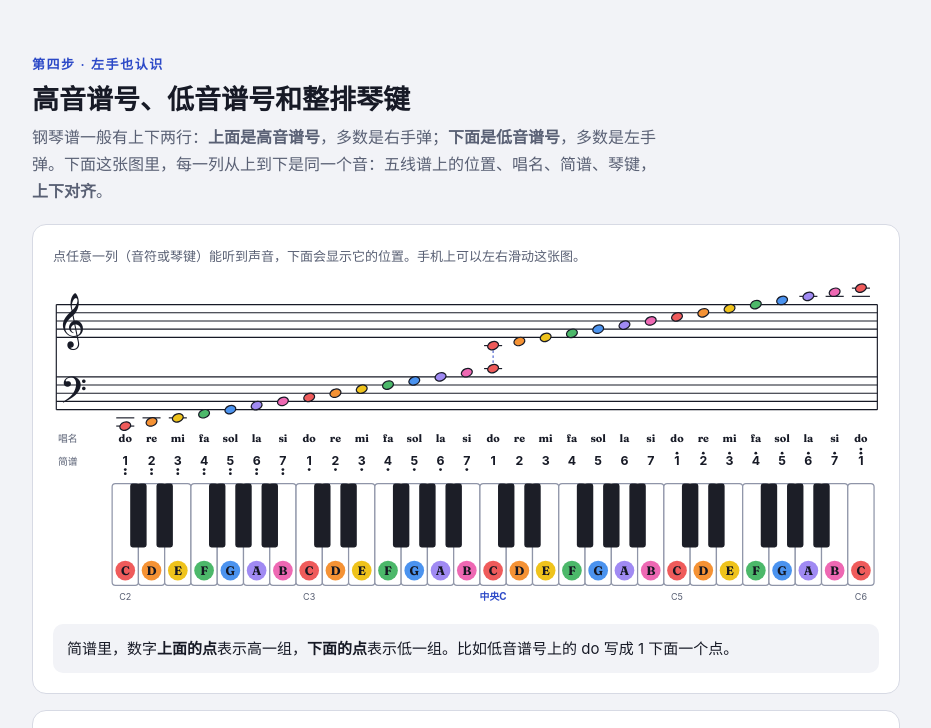
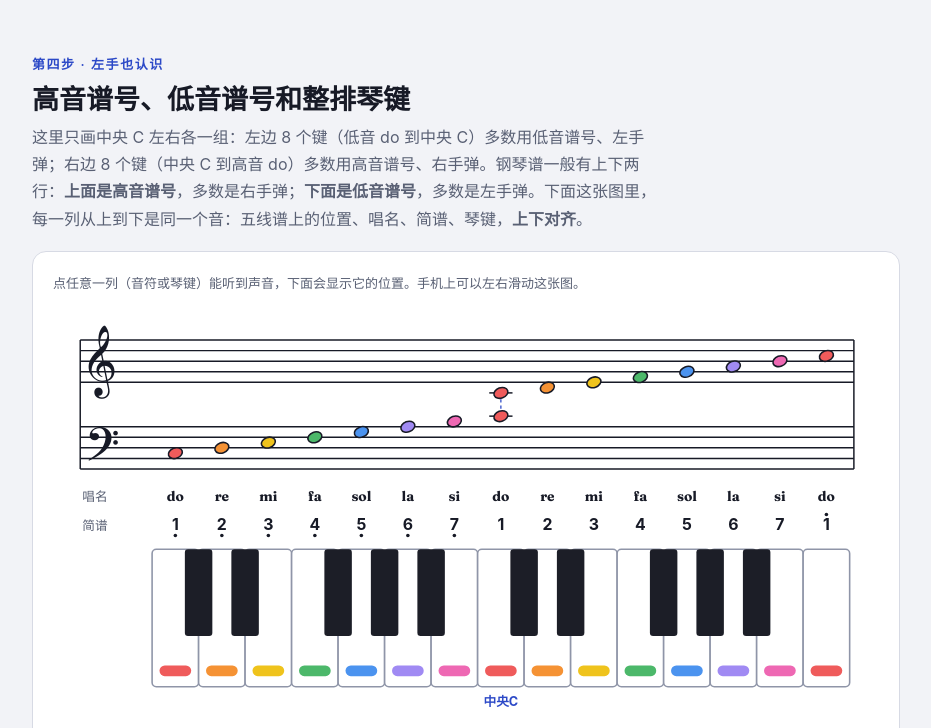
Before and after one commit to lamdba0602/piano-notes, a plain HTML site: page index.html in a window 1280 px wide. Shown: the part 2422-3150 px from the top of the page, without its empty margins (174-1105 px from the left). Drawn offline with Linux system fonts and the light colour scheme.

Commit message:
大谱表缩为中央C左右各一组（C3–C5），琴键去掉字母
Co-Authored-By: Claude Opus 5.5 <noreply@anthropic.com>

```diff
--- a/index.html
+++ b/index.html
@@ -115,7 +115,7 @@ svg.staff{width:100%;min-width:560px;max-width:760px;height:auto;margin:0 auto}
 .mnemo .tip .letters{font-family:var(--f-letter);font-weight:700;font-size:26px;letter-spacing:.18em;color:var(--ink);margin:2px 0 4px}
 
 /* grand staff: treble + bass over the keys, one column per white key */
-svg.grand{width:100%;min-width:820px;height:auto}
+svg.grand{width:100%;max-width:780px;margin:0 auto;height:auto}
 .gcol{cursor:pointer;outline:none}
 .gbg{fill:var(--accent);fill-opacity:0}
 .gcol:hover .gbg{fill-opacity:.06}
@@ -143,7 +143,7 @@ svg.grand{width:100%;min-width:820px;height:auto}
 .ptable .chip{display:inline-block;min-width:1.6em;text-align:center;border-radius:6px;padding:0 5px;color:var(--chip-ink);font-family:var(--f-letter);font-weight:700;margin-right:6px}
 .ptable .so{font-family:var(--f-letter);font-weight:700;display:inline-block;min-width:2.2em}
 .ptable td.mc{box-shadow:inset 0 0 0 2px var(--accent);border-radius:6px}
-@media (max-width:700px){svg.grand{min-width:1000px}}
+@media (max-width:700px){svg.grand{min-width:640px}}
 
 /* practice */
 .quiz-bar{display:flex;flex-wrap:wrap;align-items:center;justify-content:space-between;gap:12px;margin-bottom:16px}
@@ -314,7 +314,7 @@ footer{color:var(--muted);font-size:14px}
     <div class="sec-head">
       <span class="step">第四步 · 左手也认识</span>
       <h2>高音谱号、低音谱号和整排琴键</h2>
-      <p>钢琴谱一般有上下两行：<b>上面是高音谱号</b>，多数是右手弹；<b>下面是低音谱号</b>，多数是左手弹。下面这张图里，每一列从上到下是同一个音：五线谱上的位置、唱名、简谱、琴键，<b>上下对齐</b>。</p>
+      <p>这里只画中央 C 左右各一组：左边 8 个键（低音 do 到中央 C）多数用低音谱号、左手弹；右边 8 个键（中央 C 到高音 do）多数用高音谱号、右手弹。钢琴谱一般有上下两行：<b>上面是高音谱号</b>，多数是右手弹；<b>下面是低音谱号</b>，多数是左手弹。下面这张图里，每一列从上到下是同一个音：五线谱上的位置、唱名、简谱、琴键，<b>上下对齐</b>。</p>
     </div>
     <div class="panel">
       <p class="g-hint">点任意一列（音符或琴键）能听到声音，下面会显示它的位置。手机上可以左右滑动这张图。</p>
@@ -409,7 +409,7 @@ footer{color:var(--muted);font-size:14px}
     </div>
   </section>
 
-  <footer>第一到第三步只画了中央 C 到高音 C 这一段，这是新手最先用到的 8 个音；第四步把范围扩大到 C2～C6，覆盖初学曲子常用的音区。</footer>
+  <footer>第一到第三步只画了中央 C 到高音 C 这一段，这是新手最先用到的 8 个音；第四步把范围扩大到中央 C 左右各一组，左手和右手最常用的就是这一段。</footer>
 </div>
 
 <script>
@@ -539,15 +539,16 @@ footer{color:var(--muted);font-size:14px}
   document.getElementById('kb-main').innerHTML=keyboard({labels:true,mid:true});
   document.getElementById('staff-main').innerHTML=staff(NOTES.map(function(n){return n.id}),{labels:true,colors:true});
 
-  /* grand staff C2–C6: column i = white key i; treble shows d>=0, bass shows d<=0 (C4 on both) */
+  /* grand staff C3–C5: column i = white key i; treble shows d>=0, bass shows d<=0 (C4 on both) */
   const SOL=['do','re','mi','fa','sol','la','si'], SEMI=[0,2,4,5,7,9,11], CN=['一','二','三','四','五','六','七'];
-  const GN=[];
-  for(let o=2;o<=6;o++) for(let k=0;k<7;k++){
-    if(o===6&&k>0) break;
-    const d=(o-4)*7+k;
-    GN.push({id:LETTERS[k]+o,l:LETTERS[k],k:k,o:o,d:d,s:SOL[k],n:String(k+1),dots:o-4,
-      f:261.63*Math.pow(2,((o-4)*12+SEMI[k])/12)});
+  function mk(d){
+    const o=4+Math.floor(d/7), k=((d%7)+7)%7;
+    return {id:LETTERS[k]+o,l:LETTERS[k],k:k,o:o,d:d,s:SOL[k],n:String(k+1),dots:o-4,
+      f:261.63*Math.pow(2,((o-4)*12+SEMI[k])/12)};
   }
+  /* chart range: one octave each side of middle C (C3 … C4 … C5) */
+  const GN=[]; for(let d=-7;d<=7;d++) GN.push(mk(d));
+  const G_CW=44, G_L=72, G_MID=7;
   function posName(s){
     if(s>=0&&s<=8) return s%2===0?'第'+CN[s/2]+'线':'第'+CN[(s-1)/2]+'间';
     const k=s>8?s-8:-s, pre=s>8?'上加':'下加';
@@ -568,11 +569,11 @@ footer{color:var(--muted);font-size:14px}
     return g.n;
   }
   function grand(){
-    const cw=32, L=72, n=GN.length, W=L+n*cw+6, sp=10;
-    const tTop=36, tBot=tTop+4*sp, bTop=124, bBot=bTop+4*sp;
-    const labY=204, kTop=254, kH=124, H=kTop+kH+30, bw=20, bh=78;
+    const cw=G_CW, L=G_L, n=GN.length, W=L+n*cw+6, sp=10;
+    const tTop=36, tBot=tTop+4*sp, bTop=118, bBot=bTop+4*sp;
+    const labY=bBot+30, kTop=labY+46, kH=130, H=kTop+kH+30, bw=26, bh=82;
     const yT=function(s){return tBot-s*sp/2}, yB=function(s){return bBot-s*sp/2};
-    let s='<svg class="grand" viewBox="0 0 '+W+' '+H+'" role="group" aria-label="大谱表和琴键对照，从 C2 到 C6">';
+    let s='<svg class="grand" viewBox="0 0 '+W+' '+H+'" role="group" aria-label="大谱表和琴键对照，中央C左右各一组">';
     for(let i=0;i<5;i++){
       s+='<line class="sl" x1="4" x2="'+(W-2)+'" y1="'+(tTop+i*sp)+'" y2="'+(tTop+i*sp)+'"/>';
       s+='<line class="sl" x1="4" x2="'+(W-2)+'" y1="'+(bTop+i*sp)+'" y2="'+(bTop+i*sp)+'"/>';
@@ -608,10 +609,8 @@ footer{color:var(--muted);font-size:14px}
         s+='<circle class="gdot" cx="'+x+'" cy="'+dy+'" r="1.7"/>';
       }
       s+='<rect class="kw" x="'+x0+'" y="'+kTop+'" width="'+cw+'" height="'+kH+'" rx="4"/>';
-      s+='<circle cx="'+x+'" cy="'+(kTop+kH-18)+'" r="12" style="fill:var(--c-'+g.l+')"/>';
-      s+='<text class="gk" x="'+x+'" y="'+(kTop+kH-13)+'">'+g.l+'</text>';
+      s+='<rect x="'+(x0+7)+'" y="'+(kTop+kH-20)+'" width="'+(cw-14)+'" height="10" rx="5" style="fill:var(--c-'+g.l+')"/>';
       if(g.d===0) s+='<text class="gmid" x="'+x+'" y="'+(kTop+kH+18)+'">中央C</text>';
-      else if(g.k===0) s+='<text class="goct" x="'+x+'" y="'+(kTop+kH+18)+'">'+g.id+'</text>';
       s+='</g>';
     });
     GN.forEach(function(g,i){
@@ -625,7 +624,7 @@ footer{color:var(--muted);font-size:14px}
   (function(){
     const rows=[];
     for(let st=10;st>=-2;st--){
-      const t=GN.find(function(g){return g.d===st+2}), b=GN.find(function(g){return g.d===st-10});
+      const t=mk(st+2), b=mk(st-10);
       const cell=function(g){return '<td'+(g.d===0?' class="mc"':'')+'>'+chip(g)+'<span class="so">'+g.s+'</span>'+jp(g)+'</td>';};
       rows.push('<tr'+(st%2===0?' class="ln"':'')+'><td class="pp">'+posName(st)+'</td>'+cell(t)+cell(b)+'</tr>');
     }
@@ -671,7 +670,7 @@ footer{color:var(--muted);font-size:14px}
     const wrap=document.getElementById('grand-wrap'), svg=wrap.querySelector('svg');
     if(!svg||wrap.scrollWidth<=wrap.clientWidth+2) return;
     const w=svg.getBoundingClientRect().width, vb=svg.viewBox.baseVal.width;
-    const cx=(72+14*32+16)/vb*w;
+    const cx=(G_L+G_MID*G_CW+G_CW/2)/vb*w;
     wrap.scrollLeft=Math.max(0,cx-wrap.clientWidth/2);
   });
 
--- a/sw.js
+++ b/sw.js
@@ -1,4 +1,4 @@
-const CACHE='piano-notes-v2';
+const CACHE='piano-notes-v3';
 const FILES=['./','index.html','manifest.webmanifest','apple-touch-icon.png','icon-512.png'];
 self.addEventListener('install',e=>{e.waitUntil(caches.open(CACHE).then(c=>c.addAll(FILES)).then(()=>self.skipWaiting()))});
 self.addEventListener('activate',e=>{e.waitUntil(caches.keys().then(ks=>Promise.all(ks.filter(k=>k!==CACHE).map(k=>caches.delete(k)))).then(()=>self.clients.claim()))});
```
